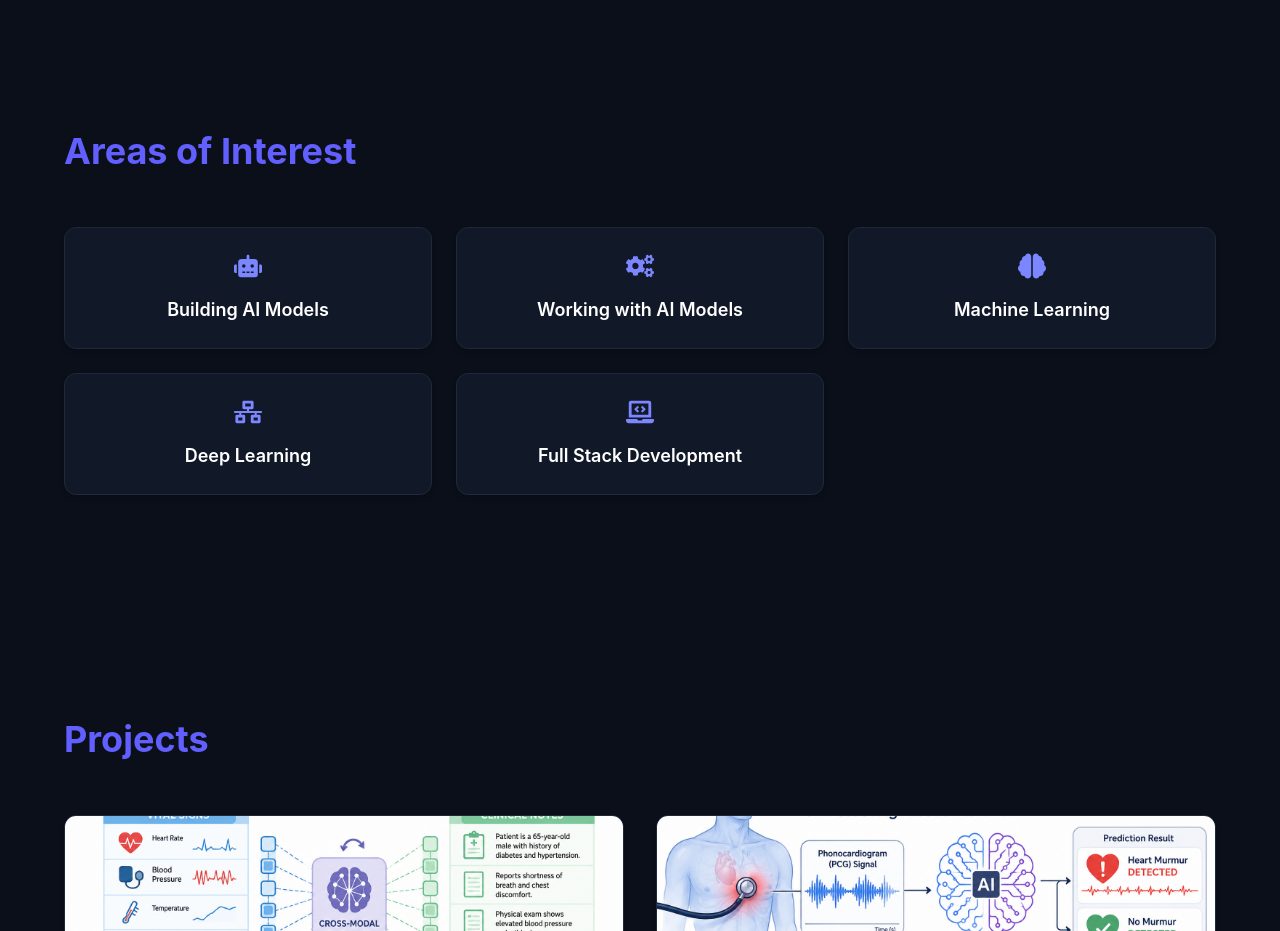
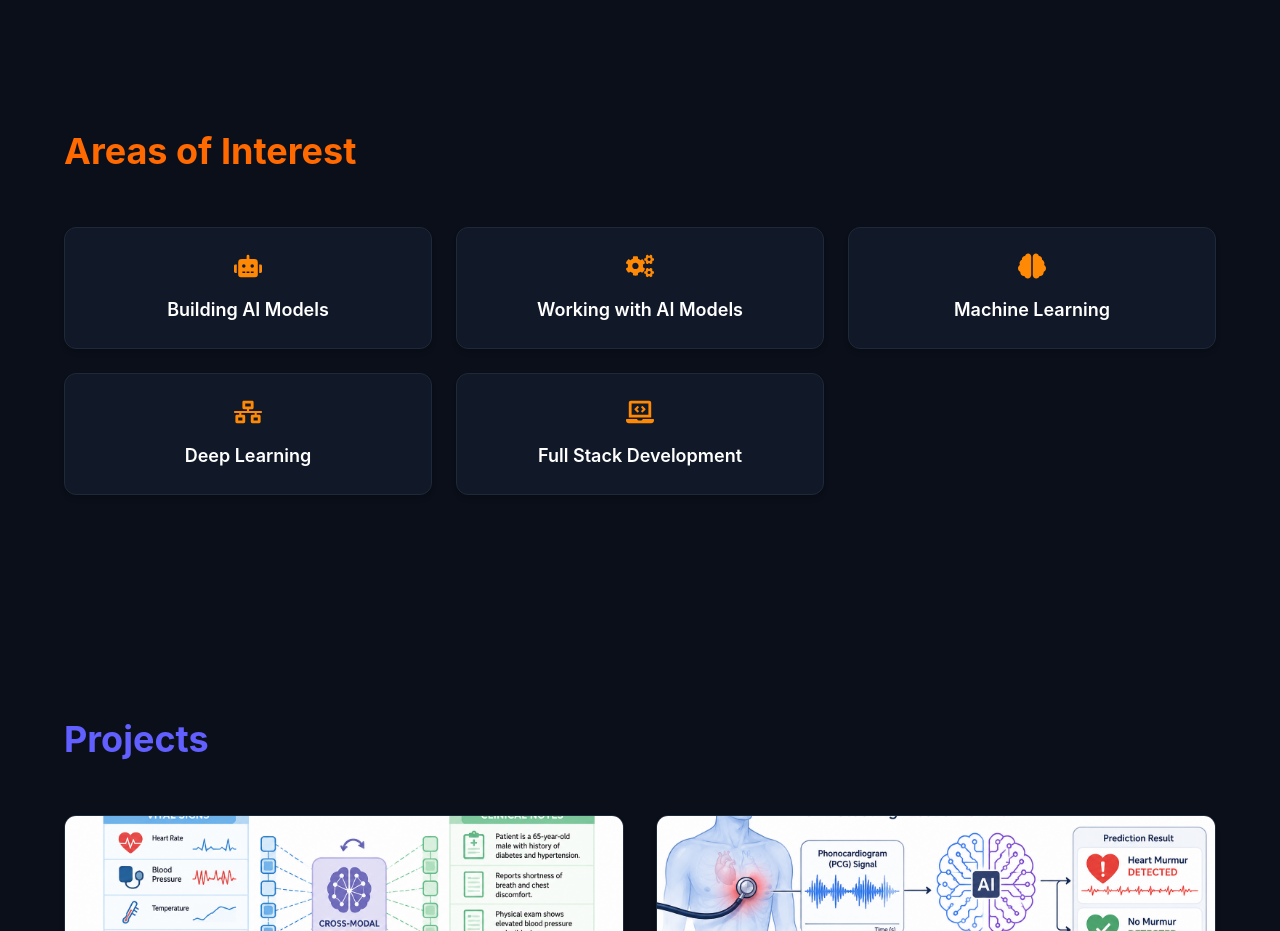
Before and after one commit to vbrprabhu2004/vbrp_new_portfolio, a React (Vite) app: page / in a window 1280 px wide. Shown: the part 4640-5571 px from the top of the page. Built offline with nearby package versions, Linux system fonts and the light colour scheme.

Commit message:
Change text color from indigo to orange

```diff
--- a/src/components/Interests.jsx
+++ b/src/components/Interests.jsx
@@ -44,7 +44,7 @@ function Interests() {
           initial={{ opacity: 0, y: 40 }}
           whileInView={{ opacity: 1, y: 0 }}
           transition={{ duration: 0.6 }}
-          className="text-4xl font-bold text-indigo-500 mb-14"
+          className="text-4xl font-bold text-orange-500 mb-14"
         >
           Areas of Interest
         </motion.h2>
@@ -56,9 +56,9 @@ function Interests() {
             <motion.div
               key={index}
               whileHover={{ scale: 1.05 }}
-              className="bg-[#111827] border border-gray-800 rounded-xl p-6 flex flex-col items-center gap-4 shadow-md hover:border-indigo-500 hover:shadow-indigo-500/20 hover:shadow-lg transition duration-300"
+              className="bg-[#111827] border border-gray-800 rounded-xl p-6 flex flex-col items-center gap-4 shadow-md hover:border-orange-500 hover:shadow-orange-500/20 hover:shadow-lg transition duration-300"
             >
-              <div className="text-indigo-400">
+              <div className="text-orange-400">
                 {item.icon}
               </div>
 
```
